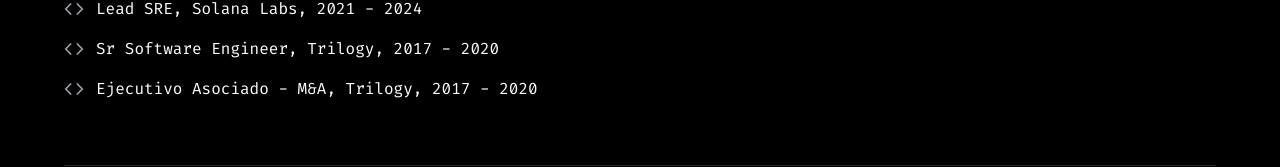
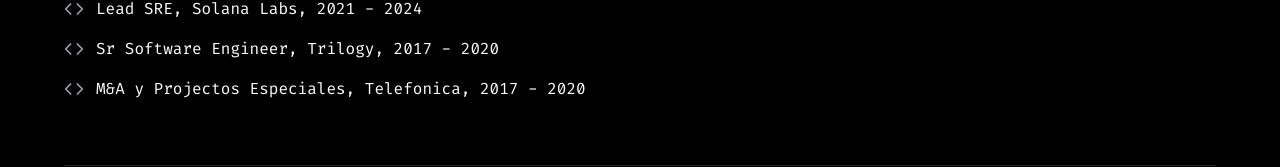
Before and after one commit to djesuspal/denis-personal, a Next.js app: page /sobre-mi in a window 1280 px wide. Shown: the part 559-726 px from the top of the page. Built offline with nearby package versions, Linux system fonts and the light colour scheme.

Commit message:
Update page.tsx

```diff
--- a/app/sobre-mi/page.tsx
+++ b/app/sobre-mi/page.tsx
@@ -55,7 +55,7 @@
                 </div>
                 <div className="flex items-center">
                   <Code className="mr-3 h-5 w-5 text-gray-400 flex-shrink-0" />
-                  <span>Ejecutivo Asociado - M&A, Trilogy, 2017 - 2020</span>
+                  <span>M&A y Projectos Especiales, Telefonica, 2017 - 2020</span>
                 </div>
               </div>
             </div>
```
